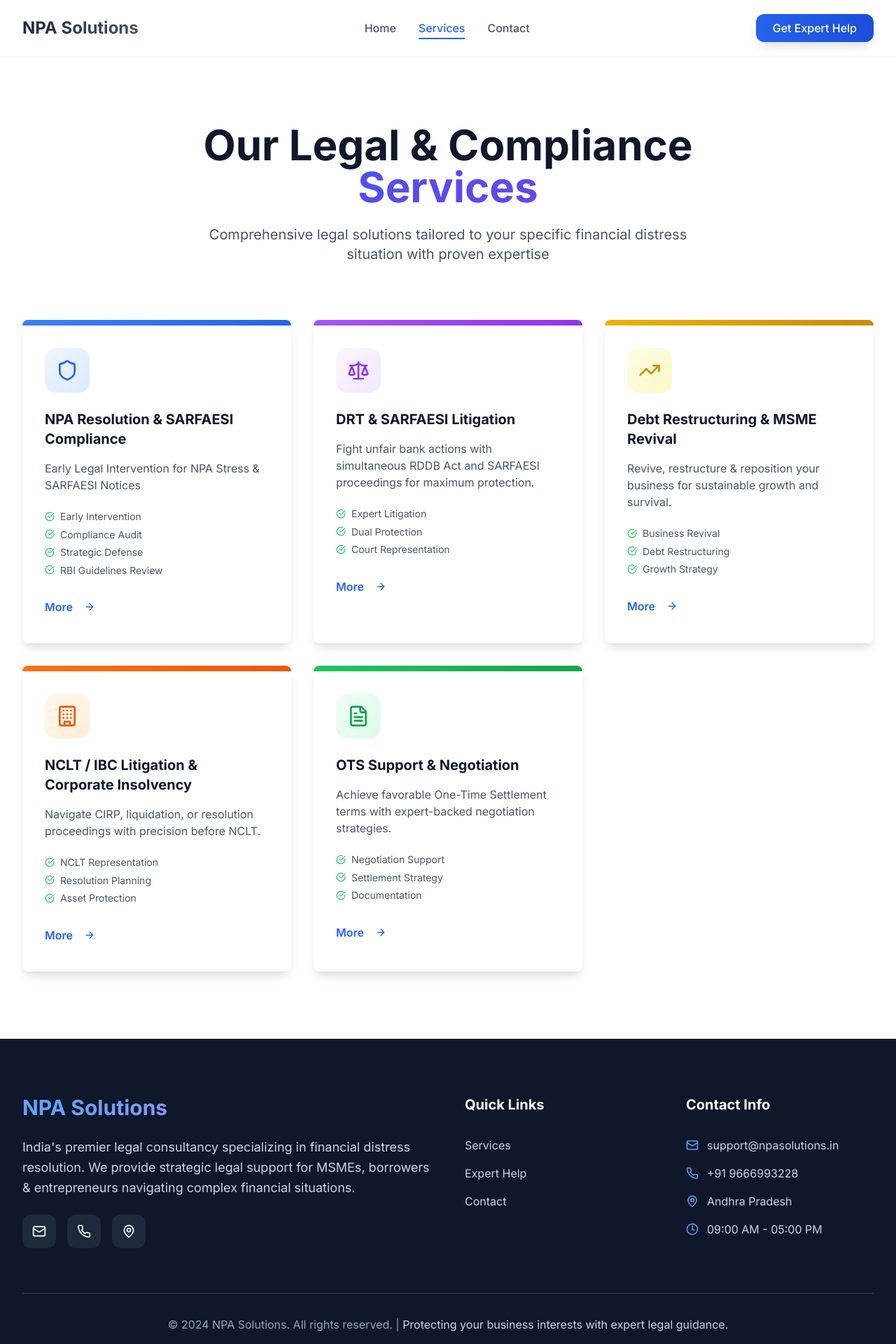
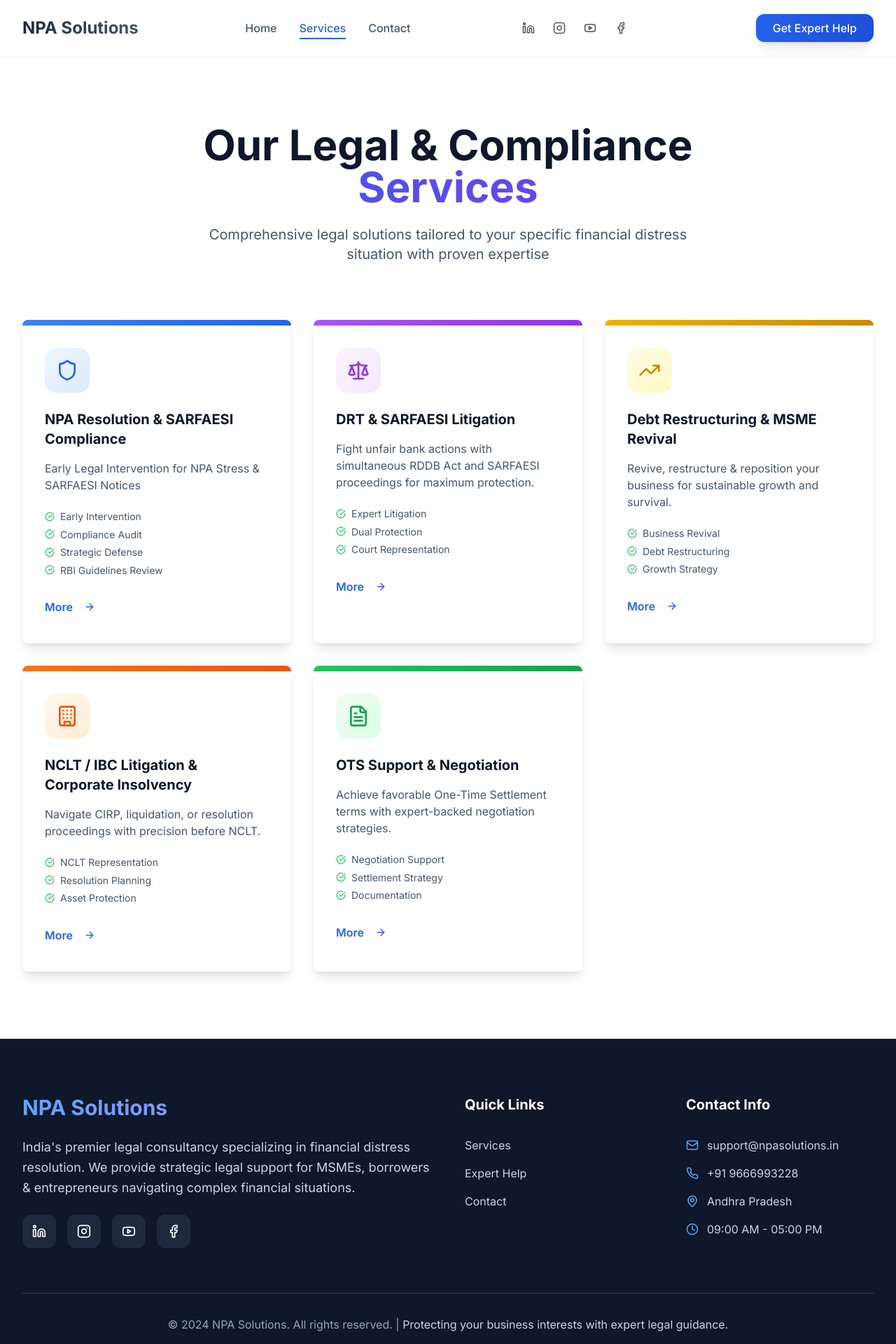
Before and after one commit to NPASolutions/npa-solutions, a React (Vite) app: page /services in a window 1280 px wide. Shown: the top 1920 px of the page at 70% size. Built offline with nearby package versions, Linux system fonts and the light colour scheme.

Commit message:
Add social media icons
Add LinkedIn, Instagram, YouTube, and Facebook icons to the header and footer, ensuring they align with the existing design aesthetics and are placed in optimal locations for usability.

```diff
--- a/src/components/Footer.tsx
+++ b/src/components/Footer.tsx
@@ -1,4 +1,4 @@
-import { Mail, Phone, MapPin, Clock } from "lucide-react";
+import { Mail, Phone, MapPin, Clock, Linkedin, Instagram, Youtube, Facebook } from "lucide-react";
 import { Link } from "react-router-dom";
 
 const Footer = () => {
@@ -14,15 +14,18 @@ const Footer = () => {
               India's premier legal consultancy specializing in financial distress resolution. We provide strategic legal support for MSMEs, borrowers & entrepreneurs navigating complex financial situations.
             </p>
             <div className="flex space-x-4">
-              <div className="w-12 h-12 bg-slate-800 rounded-xl flex items-center justify-center hover:bg-slate-700 transition-colors cursor-pointer">
-                <Mail size={20} />
-              </div>
-              <div className="w-12 h-12 bg-slate-800 rounded-xl flex items-center justify-center hover:bg-slate-700 transition-colors cursor-pointer">
-                <Phone size={20} />
-              </div>
-              <div className="w-12 h-12 bg-slate-800 rounded-xl flex items-center justify-center hover:bg-slate-700 transition-colors cursor-pointer">
-                <MapPin size={20} />
-              </div>
+              <a href="https://linkedin.com/company/npa-solutions" target="_blank" rel="noopener noreferrer" className="w-12 h-12 bg-slate-800 rounded-xl flex items-center justify-center hover:bg-blue-600 transition-all duration-300 cursor-pointer group">
+                <Linkedin size={20} className="group-hover:text-white" />
+              </a>
+              <a href="https://instagram.com/npasolutions" target="_blank" rel="noopener noreferrer" className="w-12 h-12 bg-slate-800 rounded-xl flex items-center justify-center hover:bg-gradient-to-r hover:from-purple-500 hover:to-pink-500 transition-all duration-300 cursor-pointer group">
+                <Instagram size={20} className="group-hover:text-white" />
+              </a>
+              <a href="https://youtube.com/@npasolutions" target="_blank" rel="noopener noreferrer" className="w-12 h-12 bg-slate-800 rounded-xl flex items-center justify-center hover:bg-red-600 transition-all duration-300 cursor-pointer group">
+                <Youtube size={20} className="group-hover:text-white" />
+              </a>
+              <a href="https://facebook.com/npasolutions" target="_blank" rel="noopener noreferrer" className="w-12 h-12 bg-slate-800 rounded-xl flex items-center justify-center hover:bg-blue-700 transition-all duration-300 cursor-pointer group">
+                <Facebook size={20} className="group-hover:text-white" />
+              </a>
             </div>
           </div>
 
--- a/src/pages/Index.tsx
+++ b/src/pages/Index.tsx
@@ -1,5 +1,5 @@
 import { useState, useEffect } from "react";
-import { ChevronDown, Shield, Scale, FileText, Building, TrendingUp, Users, ArrowRight, Menu, X, CheckCircle, Star, Quote, Phone, Mail, MapPin, Clock } from "lucide-react";
+import { ChevronDown, Shield, Scale, FileText, Building, TrendingUp, Users, ArrowRight, Menu, X, CheckCircle, Star, Quote, Phone, Mail, MapPin, Clock, Linkedin, Instagram, Youtube, Facebook } from "lucide-react";
 import { Button } from "@/components/ui/button";
 import { Card, CardContent } from "@/components/ui/card";
 import { Accordion, AccordionContent, AccordionItem, AccordionTrigger } from "@/components/ui/accordion";
@@ -213,6 +213,26 @@ If you're struggling with a Non-Performing Asset, our team is here to help you m
                 </motion.div>
               ))}
             </div>
+
+            {/* Social Media Icons */}
+            <motion.div
+              initial={{ opacity: 0, x: 10 }}
+              animate={{ opacity: 1, x: 0 }}
+              className="hidden md:flex items-center space-x-3 mr-6"
+            >
+              <a href="https://linkedin.com/company/npa-solutions" target="_blank" rel="noopener noreferrer" className="w-8 h-8 flex items-center justify-center text-slate-600 hover:text-blue-600 transition-colors duration-300">
+                <Linkedin size={18} />
+              </a>
+              <a href="https://instagram.com/npasolutions" target="_blank" rel="noopener noreferrer" className="w-8 h-8 flex items-center justify-center text-slate-600 hover:text-pink-600 transition-colors duration-300">
+                <Instagram size={18} />
+              </a>
+              <a href="https://youtube.com/@npasolutions" target="_blank" rel="noopener noreferrer" className="w-8 h-8 flex items-center justify-center text-slate-600 hover:text-red-600 transition-colors duration-300">
+                <Youtube size={18} />
+              </a>
+              <a href="https://facebook.com/npasolutions" target="_blank" rel="noopener noreferrer" className="w-8 h-8 flex items-center justify-center text-slate-600 hover:text-blue-700 transition-colors duration-300">
+                <Facebook size={18} />
+              </a>
+            </motion.div>
 
             <motion.div initial={{
             opacity: 0,
--- a/src/pages/Services.tsx
+++ b/src/pages/Services.tsx
@@ -1,7 +1,7 @@
 import { Link } from "react-router-dom";
 import Footer from "@/components/Footer";
 import { motion } from "framer-motion";
-import { Shield, Scale, FileText, Building, TrendingUp, CheckCircle, ArrowRight } from "lucide-react";
+import { Shield, Scale, FileText, Building, TrendingUp, CheckCircle, ArrowRight, Linkedin, Instagram, Youtube, Facebook } from "lucide-react";
 import { Button } from "@/components/ui/button";
 import { Card, CardContent } from "@/components/ui/card";
 
@@ -93,6 +93,22 @@ If you're struggling with a Non-Performing Asset, our team is here to help you m
                 Contact
                 <span className="absolute -bottom-1 left-0 w-0 h-0.5 bg-blue-600 group-hover:w-full transition-all duration-300"></span>
               </Link>
+            </div>
+
+            {/* Social Media Icons */}
+            <div className="hidden md:flex items-center space-x-3 mr-6">
+              <a href="https://linkedin.com/company/npa-solutions" target="_blank" rel="noopener noreferrer" className="w-8 h-8 flex items-center justify-center text-slate-600 hover:text-blue-600 transition-colors duration-300">
+                <Linkedin size={18} />
+              </a>
+              <a href="https://instagram.com/npasolutions" target="_blank" rel="noopener noreferrer" className="w-8 h-8 flex items-center justify-center text-slate-600 hover:text-pink-600 transition-colors duration-300">
+                <Instagram size={18} />
+              </a>
+              <a href="https://youtube.com/@npasolutions" target="_blank" rel="noopener noreferrer" className="w-8 h-8 flex items-center justify-center text-slate-600 hover:text-red-600 transition-colors duration-300">
+                <Youtube size={18} />
+              </a>
+              <a href="https://facebook.com/npasolutions" target="_blank" rel="noopener noreferrer" className="w-8 h-8 flex items-center justify-center text-slate-600 hover:text-blue-700 transition-colors duration-300">
+                <Facebook size={18} />
+              </a>
             </div>
 
             <div className="hidden sm:flex">
```
